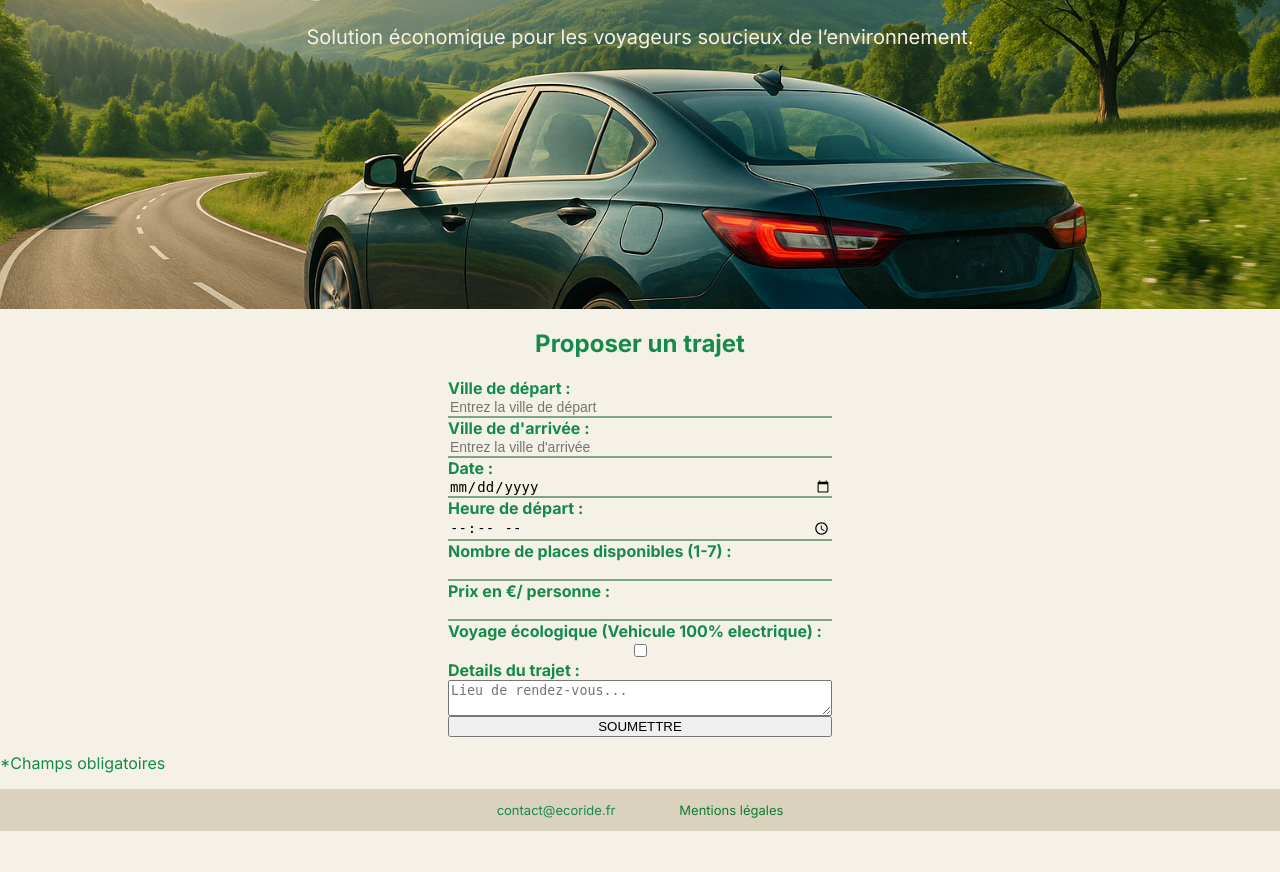
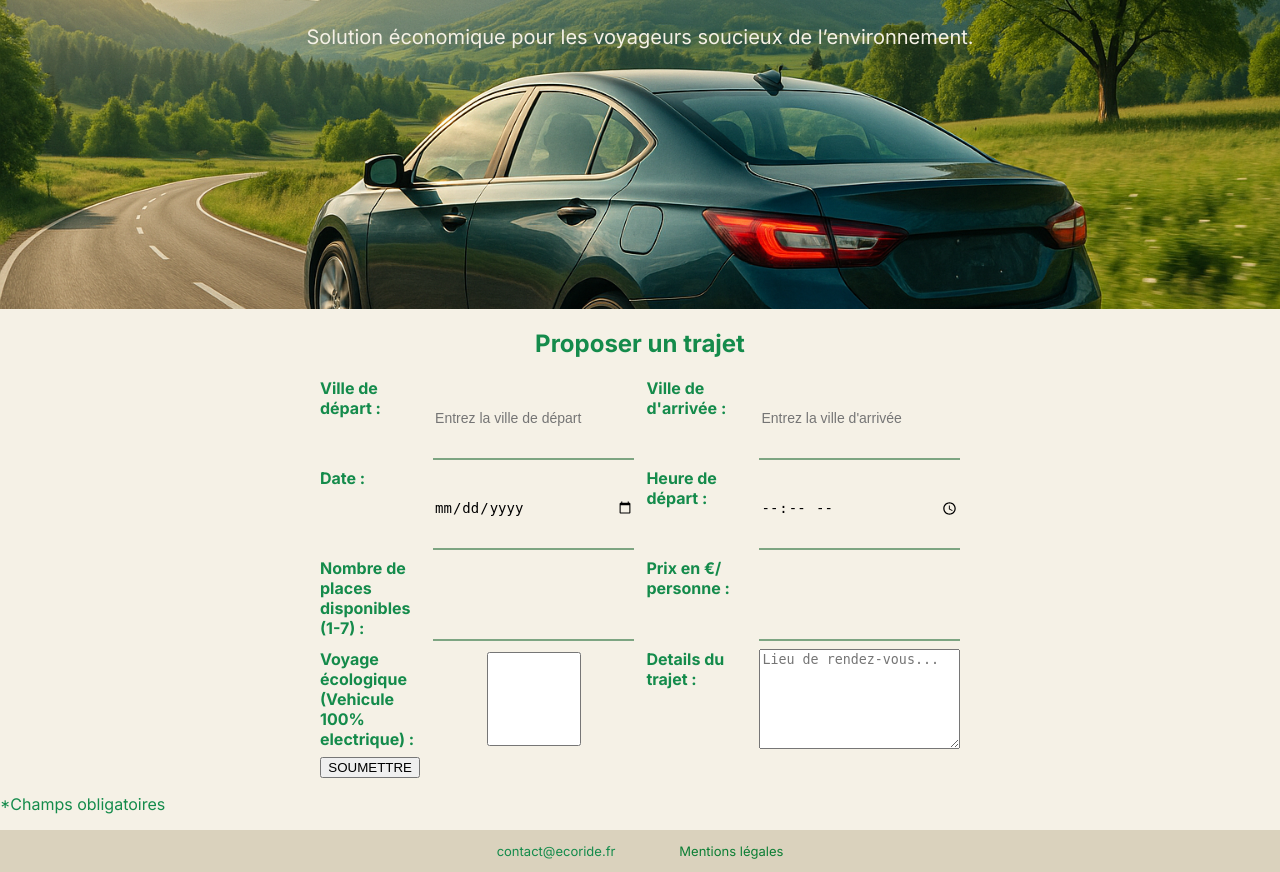
Before and after one commit to Ysaeka/ECORIDE, a PHP site: page /proposer_trajet.php in a window 1280 px wide. Shown: the part 121-993 px from the top of the page. Before the commit the page ends 952 px from the top, so only its background shows below. Run offline with PHP 8.4, Linux system fonts and the light colour scheme; some web fonts are replaced.

Commit message:
mise à jour du CSS

```diff
--- a/asset/CSS/style.css
+++ b/asset/CSS/style.css
@@ -242,7 +242,6 @@ input{
     border-radius: 8px;
     font-size: 16px;
     cursor: pointer;
-
 }
 #btnInscription{
     background-color: #0b7e34;
@@ -256,12 +255,13 @@ input{
 /*FORMULAIRE "Proposer un trajet"*/
 
 #formTrajet{
-  display : flex;
-  flex-direction: column;
-  width: 30%;
+    display: grid;
+    grid-template-columns: 0.5fr 1fr 0.5fr 1fr;
+    grid-template-rows: repeat(4, 1fr);
+    width: 50%;
     margin: auto;
-  height: 650 px;
-  gap : 3%;
+    height: 50%;
+    gap : 2%;
 }
 /*PROFIL*/
 .profil{
```
Lines whose indentation alone changed are shown as unchanged.
